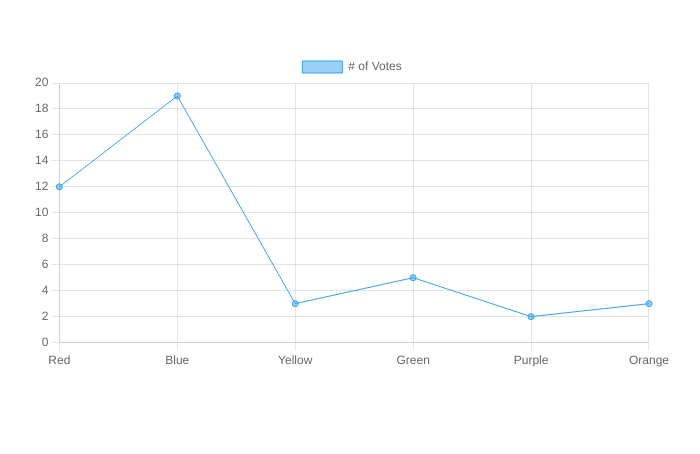
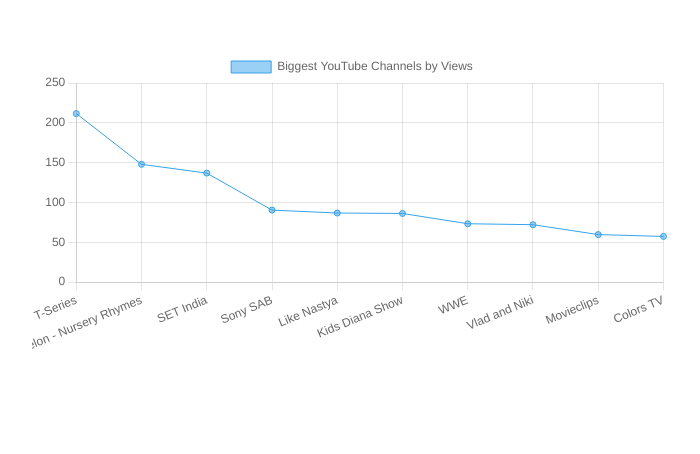
Before and after one commit to OrlundoHubbard/Chart_animation, a website: page index.html in a window 1280 px wide. Shown: the part 157-611 px from the top of the page, without its empty margins (288-988 px from the left). Drawn offline with nearby package versions, Linux system fonts and the light colour scheme.

Commit message:
changing labels

```diff
--- a/index.html
+++ b/index.html
@@ -18,10 +18,10 @@
     new Chart(ctx, {
         type: 'line',
         data: {
-            labels: ['Red', 'Blue', 'Yellow', 'Green', 'Purple', 'Orange'],
+            labels: ['T-Series', 'Cocomelon - Nursery Rhymes', 'SET India', 'Sony SAB', 'Like Nastya', 'Kids Diana Show', 'WWE', 'Vlad and Niki', 'Movieclips', 'Colors TV'],
             datasets: [{
-                label: '# of Votes',
-                data: [12, 19, 3, 5, 2, 3],
+                label: 'Biggest YouTube Channels by Views',
+                data: [211.61, 147.87, 136.89, 90.42, 86.77, 86.22, 73.30, 72.11, 59.69, 57.36],
                 borderWidth: 1
             }]
         },
```
